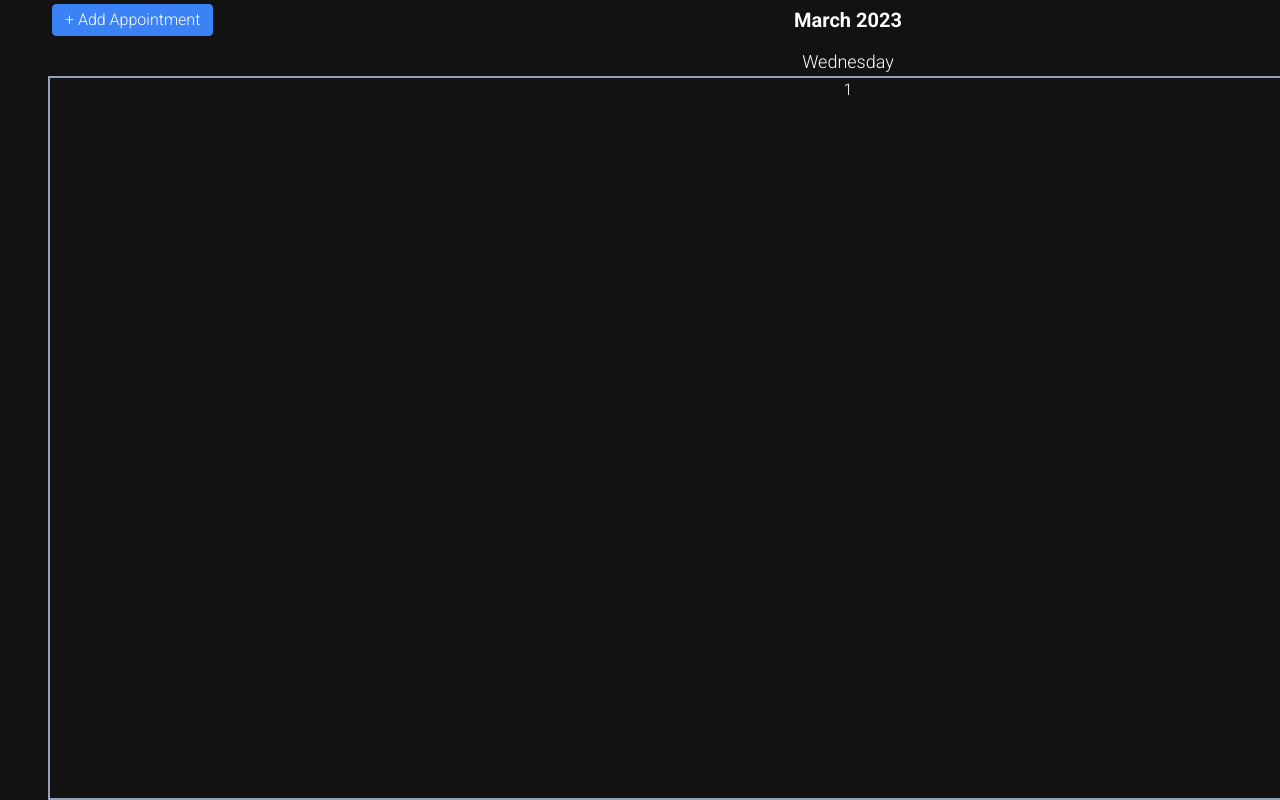
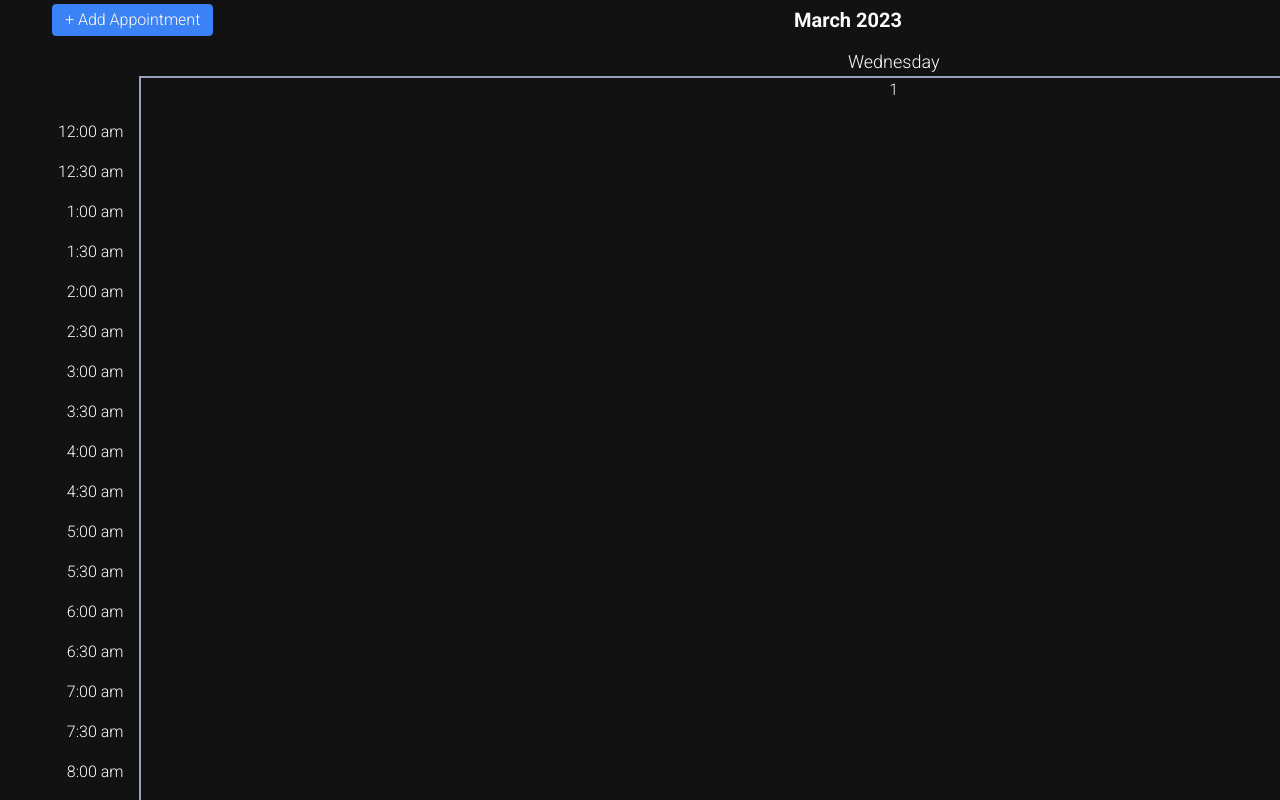
Before and after one commit to Pfirewire/react-calendar, a React (Create React App) app: page /day in a window 1280 px wide. Shown: the top 800 px of the page. Built offline with nearby package versions, Linux system fonts and the light colour scheme; data requests are answered from the project's data file.

Commit message:
Added TimeBlocks to day view

```diff
--- a/src/components/pages/DayPage.js
+++ b/src/components/pages/DayPage.js
@@ -4,6 +4,7 @@ import Header from "../Header";
 import Day from '../time-periods/Day';
 import {filterAppointmentsToDay} from "../../util/appointmentMethods";
 import DaysOfWeekHeader from "../DaysOfWeekHeader";
+import TimeBlocks from "../time-periods/TimeBlocks";
 
 function DayPage() {
     const dateAndTime = useSelector(state => state.selectedDateAndTime.dateAndTime);
@@ -31,8 +32,13 @@ function DayPage() {
     return(
         <div className='flex flex-col items-end w-full'>
             <Header handlePrev={handlePrevDay} handleNext={handleNextDay} />
-            <DaysOfWeekHeader isSingleDay={true} />
-            <Day isSingleDay date={selectedDate} appointments={appointments} />
+            <div className='w-full flex items-stretch'>
+                <TimeBlocks />
+                <div className='w-full'>
+                    <DaysOfWeekHeader isSingleDay={true} />
+                    <Day isSingleDay date={selectedDate} appointments={appointments} />
+                </div>
+            </div>
         </div>
     );
 }
```
